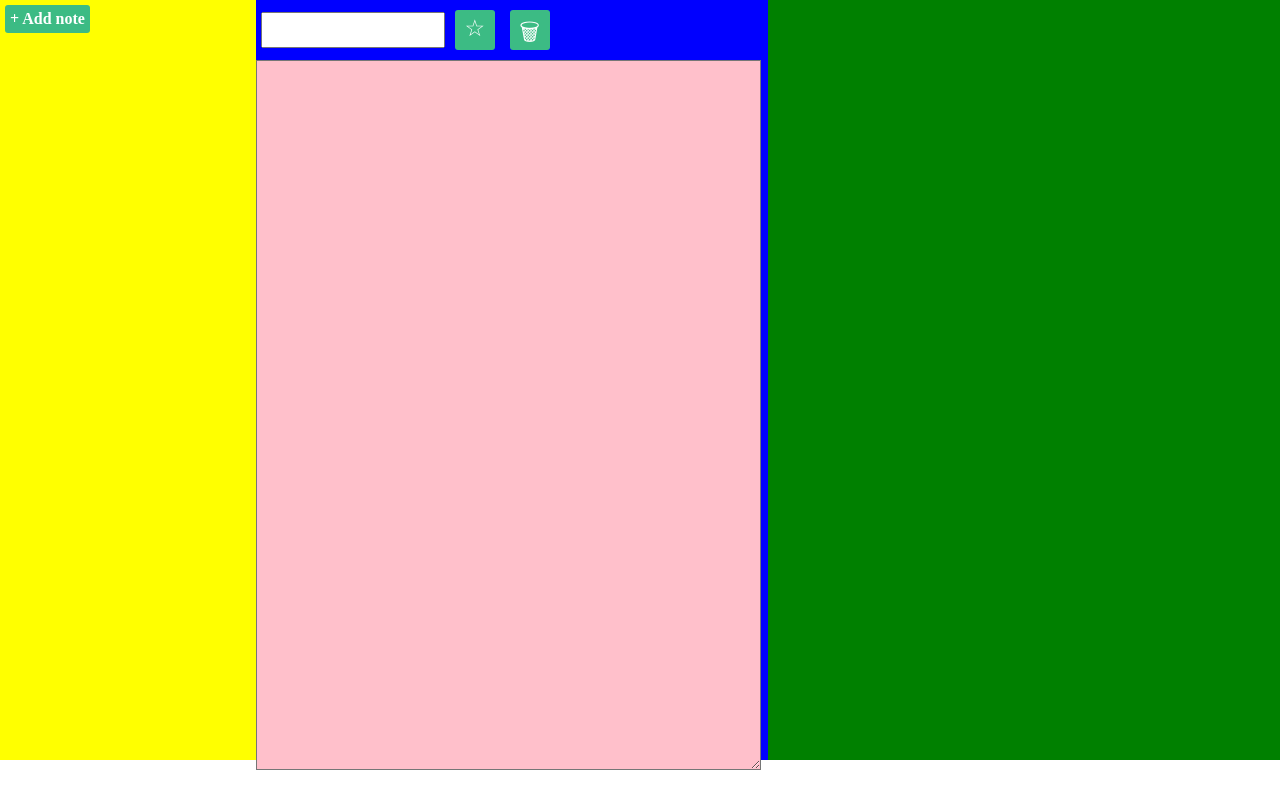
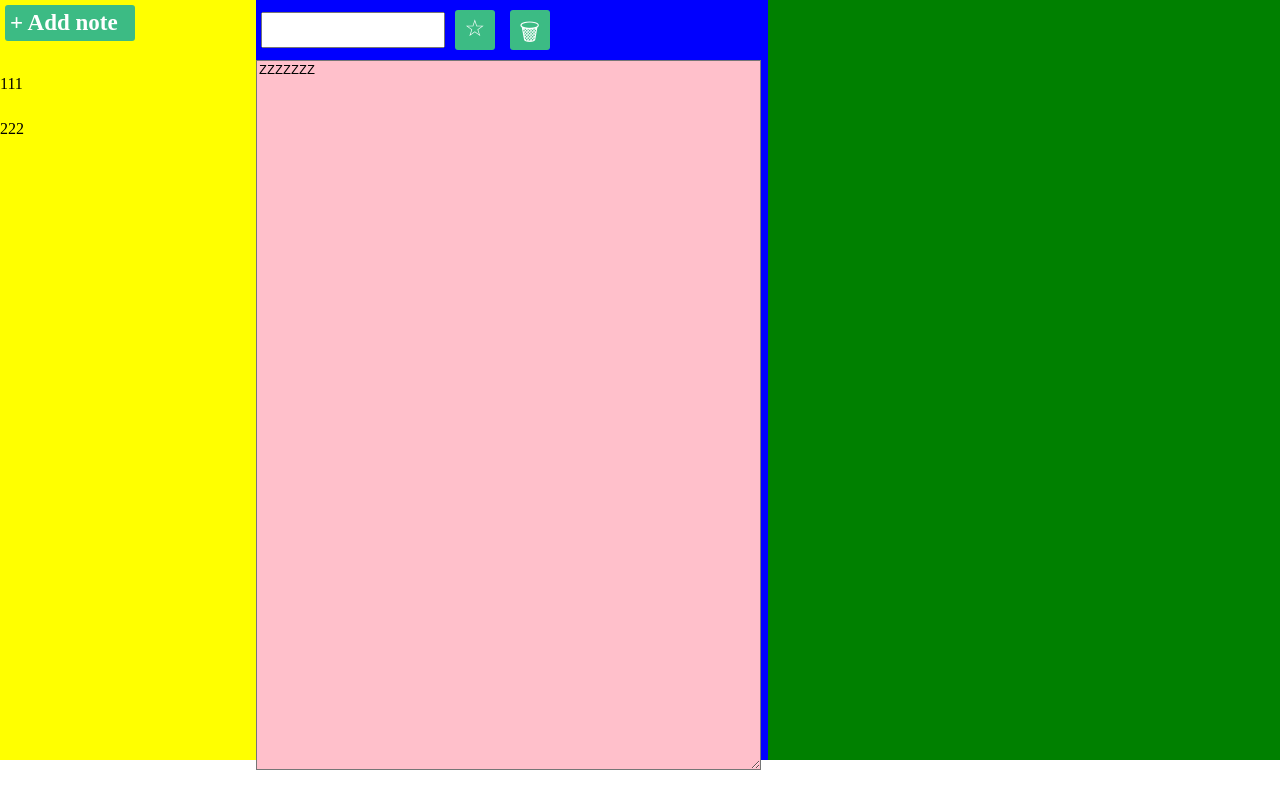
Before and after one commit to kevinrdong/markdownnotebook, a Vue app: page / in a window 1280 px wide. Built offline with nearby package versions, Linux system fonts and the light colour scheme.

Commit message:
tap function

```diff
--- a/src/App.vue
+++ b/src/App.vue
@@ -2,10 +2,12 @@
   <div id="app">
     <div class="noteList">
       <div class="addBtm"><b>+ Add note</b></div>
-      <div class="notes"></div>
+      <div class="notesListTi" v-for="(note, index) in notes" :key="index" @click="tap(index)">
+        {{ note.title }}
+      </div>
     </div>
-    <editor :key="index" :curr-data="currdate" />
-    <viewer :key="index" :preview-data="predata" />
+    <editor :key="index" :current-note="currentNote" />
+    <viewer :key="index" :preview-data="preNote" />
   </div>
 </template>
 
@@ -17,7 +19,13 @@ import editor from "./components/editor";
 import viewer from "./components/viewer";
 
 export default {
-  name: 'App',
+  name: "App",
+  props: {
+    appData: {
+      type: Object,
+      required: true,
+    },
+  },
   components: {
     notes,
     editor,
@@ -25,15 +33,37 @@ export default {
   },
   data() {
     return {
-      notesDate: ["1","2",3],
-
+      currentNote: {
+        title: "000",
+        favorite: false,
+        content: "ZZZZZZZ",
+        id: "0",
+      },
+      notes: [
+        {
+          title: "111",
+          favorite: false,
+          content: "oneoneone",
+          id: "1",
+        },
+        {
+          title: "222",
+          favorite: false,
+          content: "twotwotwo",
+          id: "2",
+        },
+      ],
+    };
+  },
+  methods: {
+    tap(id) {
+      this.currentNote = this.notes[id];
     }
   },
-}
+};
 </script>
 
 <style lang="scss">
-
 body {
   margin: 0px;
 }
@@ -51,13 +81,26 @@ body {
     box-sizing: border-box;
 
     .addBtm {
-      position: absolute;
-      background-color: #3CBB84;
+      position: relative;
+      background-color: #3cbb84;
       color: white;
+      width: 120px;
+      font-size: 23px;
       padding: 5px;
       border-radius: 3px;
       margin: 5px;
       cursor: pointer;
+      margin-bottom: 20px;
+    }
+
+    .notesListTi {
+      cursor: pointer;
+      height: 45px;
+      display: flex;
+      align-items: center;
+      &:hover {
+        background-color: plum;
+      }
     }
   }
 }
--- a/src/components/editor.vue
+++ b/src/components/editor.vue
@@ -1,25 +1,30 @@
 <template>
   <div class="currentNote">
     <div class="title">
-        <input type="text" class="typeTitle">
+      <input type="text" class="typeTitle" />
       <div class="bt">☆</div>
       <div class="bt">🗑︎</div>
     </div>
-        <textarea name="edit" class="edit" v-model="content"></textarea>
+    <textarea name="edit" class="edit" v-model="currentNote.content" />
   </div>
 </template>
 
   <script>
+import App from "../App.vue";
+
 export default {
   props: {
-      currData: {
+    currentNote: {
       type: Object,
       required: true,
-      }
+    },
+    components: {
+      App,
+    },
   },
   data() {
     return {
-          ifStar: false,
+
     };
   },
 };
@@ -42,7 +47,7 @@
       width: 35%;
     }
     .bt {
-        background-color: #3CBB84;
+      background-color: #3cbb84;
       color: white;
       padding: 5px;
       border-radius: 3px;
--- a/src/components/notes.vue
+++ b/src/components/notes.vue
@@ -1,5 +1,5 @@
 <template>
-  <textarea name="" id="" cols="30" rows="10"></textarea>
+  <div>notenotenotenotenotenotenotenote</div>
 </template>
 
 <script>
```
Lines whose indentation alone changed are shown as unchanged.
